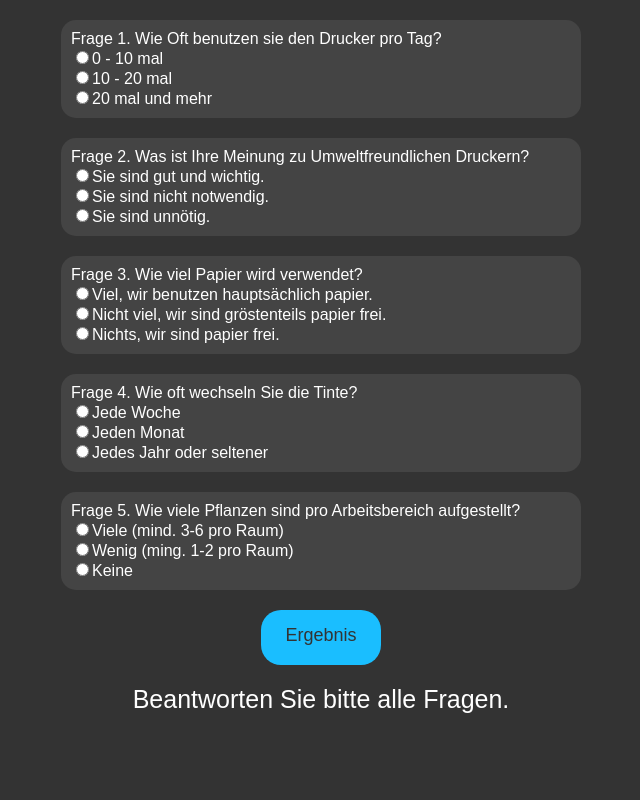
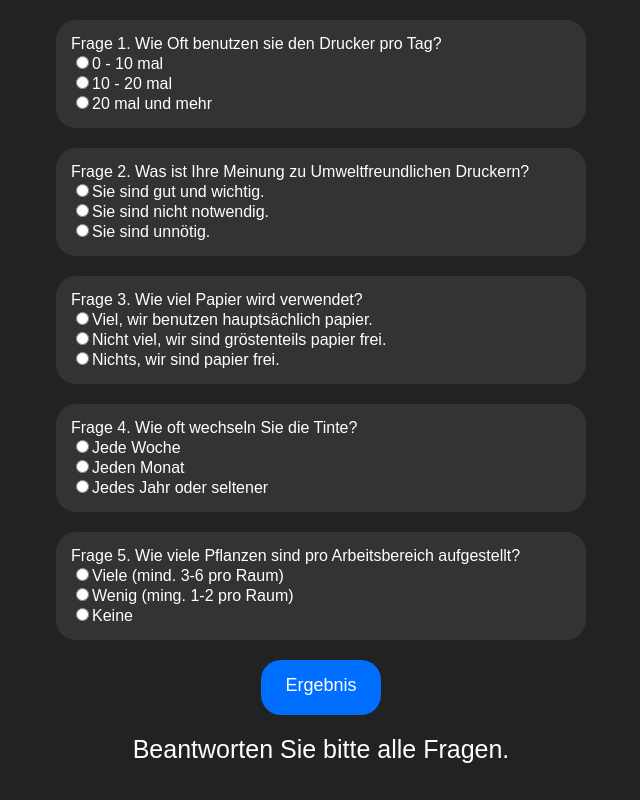
Before and after one commit to stan-turing/Umweltschutz-Quiz, a plain HTML site: page index.html in a window 1280 px wide. Shown: the whole page, without its empty margins (319-959 px from the left). Drawn offline with Linux system fonts and the light colour scheme.

Commit message:
better design

```diff
--- a/styles.css
+++ b/styles.css
@@ -1,25 +1,25 @@
 body {
-    background: #333;
+    background: #222;
     color: #fff;
     font-family: sans-serif;
 }
 
 .choice {
-    background: #444;
-    padding: 10px;
-    border-radius: 15px;
+    background: #333;
+    padding: 15px;
+    border-radius: 20px;
     width: 500px;
     margin: 20px auto;
 }
 
 #btn {
-    background: rgb(26, 190, 255);
+    background: rgb(0, 110, 255);
     border-radius: 20px;
     text-align: center;
     padding: 15px;
     height: 25px;
     width: 90px;
-    color: #333;
+    color: #fff;
     font-size: 18px;
     cursor: pointer;
     margin: 10px auto;
```
